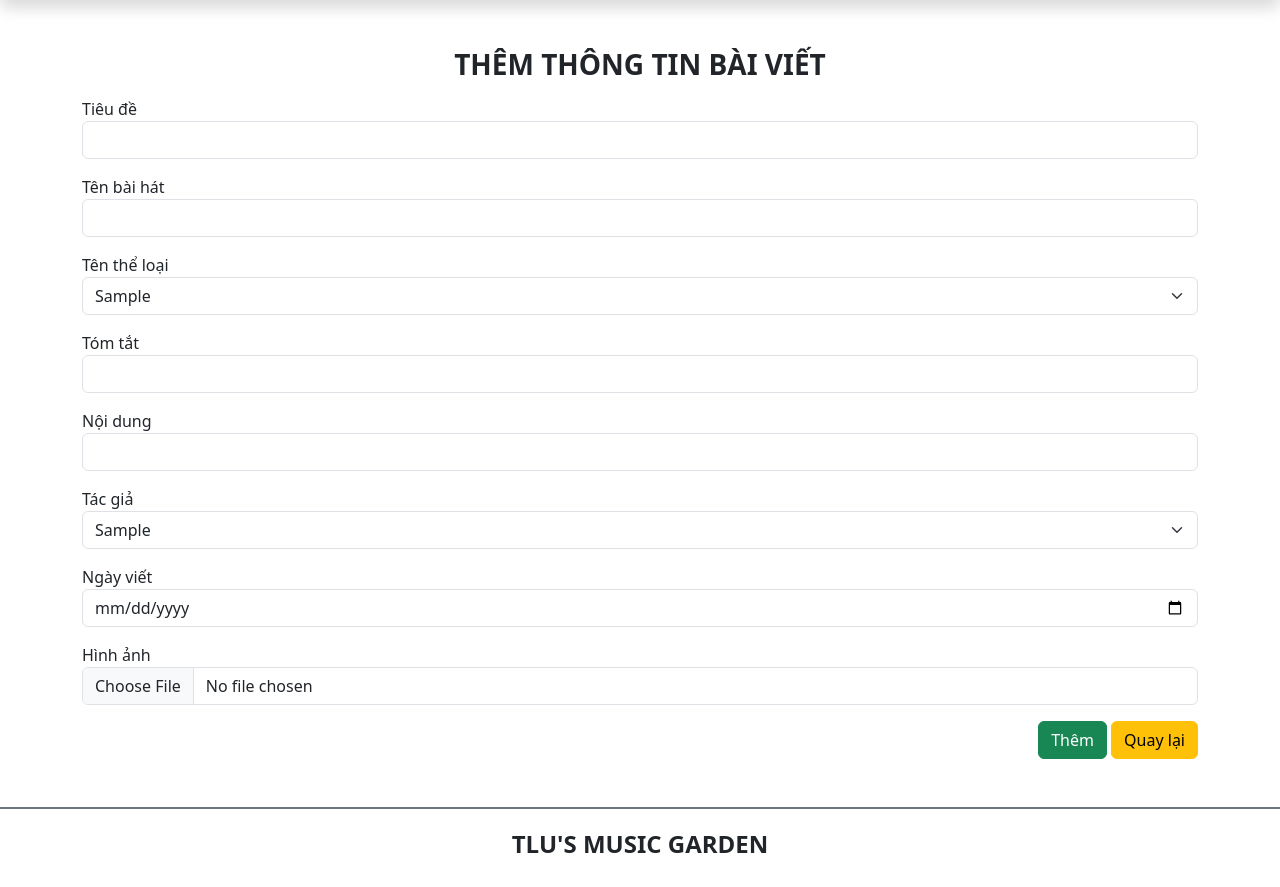
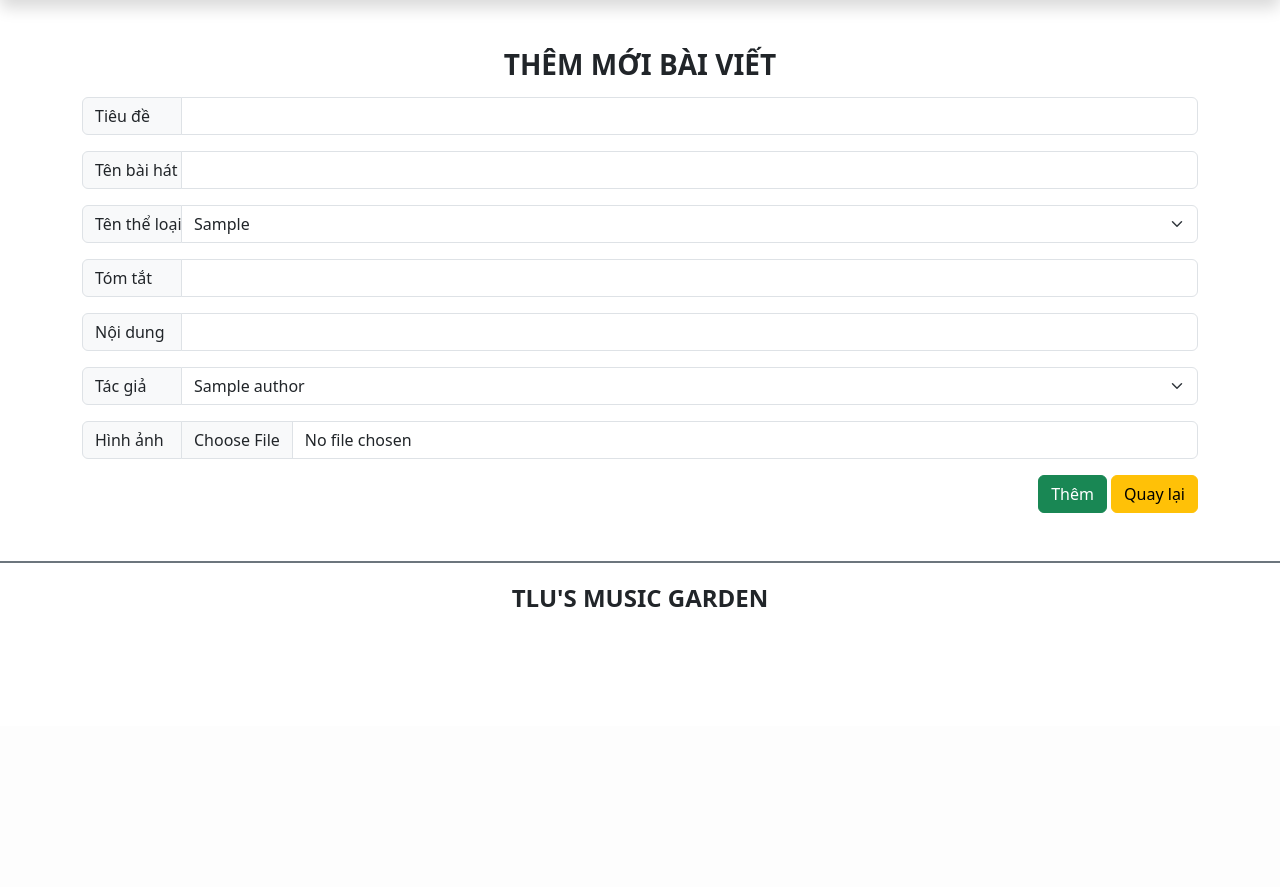
Before and after one commit to huyhoang2401x/CSE485_2023_BTTH03, a PHP site: the page made by CSE485_2023_BTTH03_BT3/views/article/add_article.html.twig in a window 1280 px wide. Shown: the part 74-961 px from the top of the page. After the commit the page ends 681 px from the top, so only its background shows below. Run offline with PHP 8.4, Linux system fonts and the light colour scheme; tables that the repository leaves empty or names only in its code hold one stand-in row (values such as "Sample post"); the template is opened without the code that fills it: most values are stand-ins (such as "Sample title", 1, 10 or a date in 2020); some libraries are stand-ins or nearby versions.

Commit message:
first commit

```diff
--- a/CSE485_2023_BTTH03_BT3/views/article/add_article.html.twig
+++ b/CSE485_2023_BTTH03_BT3/views/article/add_article.html.twig
@@ -1,62 +1,57 @@
 {% extends 'admin/base_admin.html.twig' %}
 
 {% block content %}
+        <!-- <h3 class="text-center text-uppercase mb-3 text-primary">CẢM NHẬN VỀ BÀI HÁT</h3> -->
         <div class="row">
             <div class="col-sm">
-			<h3 class="text-center text-uppercase fw-bold">Thêm thông tin bài viết</h3>
-			<form action="index.php?controller=article&action=add" method="post" enctype="multipart/form-data">
-				<div class="form-group mt-3">
-					<label>Tiêu đề</label>
-					<input type="text" class="form-control" name="tieude">
+                <h3 class="text-center text-uppercase fw-bold">Thêm mới bài viết</h3>
+                <form action="./index.php?controller=article&action=store" method="post"  enctype="multipart/form-data">
+                    <div class="input-group mt-3 mb-3">
+                        <span class="input-group-text" style="width: 100px" id="lblTieude">Tiêu đề</span>
+                        <input type="text" class="form-control" required name="txtTieude">
                     </div>
-
-				<div class="form-group mt-3">
-					<label>Tên bài hát</label>
-					<input type="text" class="form-control" name="ten_bhat">
+                    <div class="input-group mt-3 mb-3">
+                        <span class="input-group-text" style="width: 100px" id="lblBaihat">Tên bài hát</span>
+                        <input type="text" class="form-control"  required name="txtBaihat" >
                     </div>
-
-				<div class="form-group mt-3">
-					<label>Tên thể loại</label>
-					<select class="form-select" aria-label="Default select example" id="ten_tloai" name="ma_tloai">
-						{% for category in categorys %}
+                    <div class="input-group mt-3 mb-3">
+                        <span class="input-group-text" style="width: 100px" id="lblTheloai">Tên thể loại</span>
+                        <select class="form-select" aria-label="Default select example" id="ten_tloai" name="txtTheloai" >
+                        {% for category in categories %}
 							<option value='{{category.ma_tloai}}'>{{category.ten_tloai }}</option>
 						{% endfor %}
+
                             </select>
                     </div>
-
-				<div class="form-group mt-3">
-					<label>Tóm tắt</label>
-					<input type="text" class="form-control" name="tomtat">
+                    <div class="input-group mt-3 mb-3">
+                        <span class="input-group-text" style="width: 100px" id="lblTomtat">Tóm tắt</span>
+                        <input type="text" class="form-control"required name="txtTomtat" >
                     </div>
-
-				<div class="form-group mt-3">
-					<label>Nội dung</label>
-					<input type="text" class="form-control" name="noidung">
+                    <div class="input-group mt-3 mb-3">
+                        <span class="input-group-text" style="width: 100px" d="lblNoidung">Nội dung </span>
+                        <input type="text" class="form-control"  required name="txtNoidung" >
                     </div>
-
-				<div class="form-group mt-3">
-					<label>Tác giả</label>
-					<select class="form-select" aria-label="Default select example" id="ten_tgia" name="ma_tgia">
+                    <div class="input-group mt-3 mb-3">
+                        <span class="input-group-text" style="width: 100px" id="lblTacGia">Tác giả</span>
+                        <select class="form-select" aria-label="Default select example" id="ten_tgia" name="txtTacgia" >
                         {% for author in authors %}
-							<option value='{{author.ma_tgia}}'>{{author.ten_tgia }}</option>
+							<option value='{{author.author_id}}'>{{author.author_name }}</option>
 						{% endfor %}
                             </select>
 
                     </div>
-
-				<div class="form-group mt-3">
-					<label>Ngày viết</label>
-					<input type="date" class="form-control" name="ngayviet">
+                    <!-- <div class="input-group mt-3 mb-3">
+                        <span class="input-group-text" id="lblNgayViet">Ngày Viết</span>
+                        <input type="text" class="form-control" name="txtNgayviet" >
+                    </div> -->
+                    <div class="input-group mt-3 mb-3">
+                        <span class="input-group-text" style="width: 100px" id="lblHinhanh"> Hình ảnh</span>
+                        <input type="file" class="form-control" name="txtHinhanh" >
                     </div>
 
-				<div class="form-group mt-3">
-					<label>Hình ảnh</label>
-					<input type="file" class="form-control" name="hinhanh">
-				</div>
-
-				<div class="form-group  float-end mt-3">
-					<input type="submit" name="submit" value="Thêm" class="btn btn-success">
-					<a href="index.php?controller=article&action=list" class="btn btn-warning ">Quay lại</a>
+                    <div class="form-group  float-end ">
+                        <input type="submit" value="Thêm" name="submit" class="btn btn-success">
+                        <a href="./index.php?controller=article&action=list" class="btn btn-warning ">Quay lại</a>
                     </div>
                 </form>
             </div>
```
Also changed, not shown: CSE485_2023_BTTH03_BT3/views/article/edit_article.html.twig (+12 -12 lines), CSE485_2023_BTTH03_BT3/views/article/list_article.html.twig (+10 -10 lines). Lines whose indentation alone changed are shown as unchanged.
